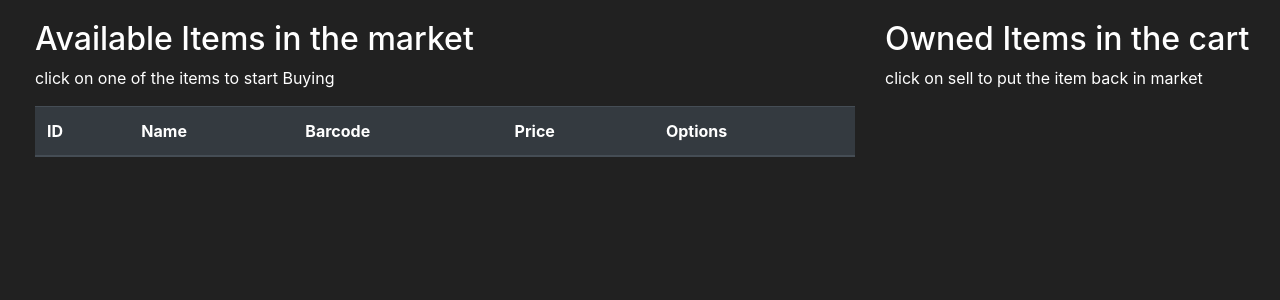
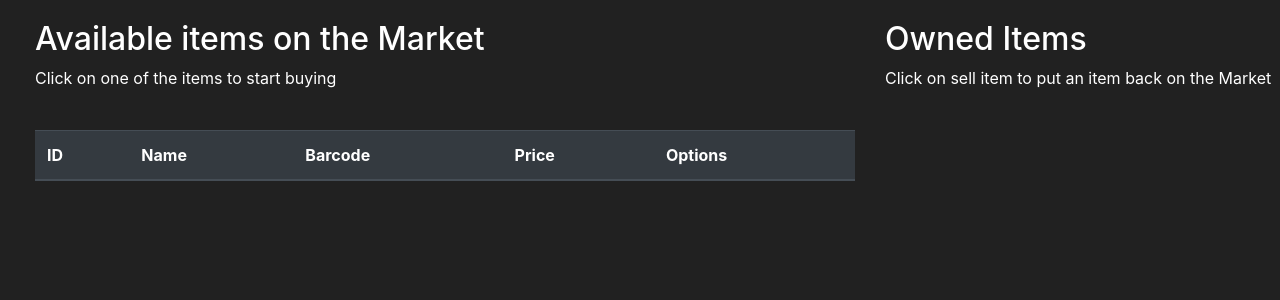
Before and after one commit to manjha28/FlaskWeb, a Flask app: page /market in a window 1280 px wide. Shown: the part 56-356 px from the top of the page. Run offline with Flask 2, Linux system fonts and the light colour scheme; a user stored in the database is signed in; data comes from the database, SQL or seed files in the repository; lists and menus that the app fills with data are empty; some libraries are stand-ins or nearby versions.

Commit message:
Update : Problem with last part

```diff
--- a/ManishWeb/Templates/market.html
+++ b/ManishWeb/Templates/market.html
@@ -1,14 +1,14 @@
 {% extends 'base.html' %}
 {% block title %}
-MarketPage
+Market Page
 {% endblock %}
-
 {% block content %}
 
-<div class="row" style="margin-top: 20px; margin-left: 20px">
+<div class="row" style="margin-top:20px; margin-left:20px">
    <div class="col-8">
-        <h2>Available Items in the market</h2>
-        <p>click on one of the items to start Buying</p>
+       <h2>Available items on the Market</h2>
+       <p>Click on one of the items to start buying</p>
+       <br>
       <table class="table table-hover table-dark">
          <thead>
             <tr>
@@ -18,7 +18,6 @@ MarketPage
                <th scope="col">Barcode</th>
                <th scope="col">Price</th>
                <th scope="col">Options</th>
-
             </tr>
          </thead>
          <tbody>
@@ -26,17 +25,13 @@ MarketPage
             {% for item in items %}
             {% include 'includes/items_modals.html' %}
             <tr>
-                <td>{{item.id}}</td>
-                <td>{{item.name}}</td>
-                <td>{{item.barcode}}BB</td>
-                <td>{{item.price}}INR</td>
+               <td>{{ item.id }}</td>
+               <td>{{ item.name }}</td>
+               <td>{{ item.barcode }}</td>
+               <td>{{ item.price }}$</td>
                <td>
-                    <button class="btn btn-outline btn-info" data-toggle="modal"
-                            data-target="#Modal-MoreInfo-{{ item.id }}">More Info
-                    </button>
-                    <button class="btn btn-outline btn-success" data-toggle="modal"
-                            data-target="#Modal-PurchaseConfirm-{{ item.id }}">Purchase This
-                    </button>
+                  <button class="btn btn-outline btn-info" data-toggle="modal" data-target="#Modal-MoreInfo-{{ item.id }}">More Info</button>
+                  <button class="btn btn-outline btn-success" data-toggle="modal" data-target="#Modal-PurchaseConfirm-{{ item.id }}">Purchase this Item</button>
                </td>
             </tr>
             {% endfor %}
@@ -44,26 +39,28 @@ MarketPage
       </table>
    </div>
    <div class="col-4">
-        <h2>Owned Items in the cart</h2>
-        <p>click on sell to put the item back in market</p>
+        <h2>Owned Items</h2>
+        <p>Click on sell item to put an item back on the Market</p>
         <br>
         <div class="row">
            {% for owned_item in owned_items %}
+           {% include 'includes/owned_items_modals.html' %}
              <div class="col-md-6">
                  <div style="margin-bottom: 5px" class="card text-center bg-dark">
                       <div class="card-body">
-                        <h5 class="card-title">Card Title</h5>
+                          <h5 class="card-title">{{ owned_item.name }}</h5>
                           <button type="button" class="btn btn-outline-danger" style="margin-bottom: 5px"
-                                data-toggle="modal" data-target="#YourDataTarget">
+                                  data-toggle="modal" data-target="#Modal-SellingConfirm-{{ owned_item.id }}">
                               Sell this Item
                           </button>
-                        <p class="card-text"><strong>Additional Text</strong></p>
+                          <p class="card-text"><strong>
+                              This item costs {{ owned_item.price }}$
+                          </strong></p>
                       </div>
                   </div>
              </div>
-            {% endfor%}
+           {% endfor %}
         </div>
    </div>
 </div>
-
 {% endblock %}
--- a/ManishWeb/routes.py
+++ b/ManishWeb/routes.py
@@ -1,7 +1,7 @@
 from ManishWeb import app
 from flask import render_template, redirect, url_for, flash, get_flashed_messages,request
 from ManishWeb.models import Item,User
-from ManishWeb.forms import RegisterForm,LoginForm, PurchaseItemForm
+from ManishWeb.forms import RegisterForm,LoginForm, PurchaseItemForm, SellItemForm
 from ManishWeb import db
 from flask_login import login_user, logout_user, login_required, current_user
 
@@ -23,25 +23,55 @@ def about_page(username):
 @app.route('/market', methods=['GET','POST'])
 @login_required
 def market_page():
-    purchase_item = PurchaseItemForm()
-    ''' LOC below throws us a conirm form submission everytime I refreshed'''
-    # if purchase_item.validate_on_submit():
-    #     print(request.form.get('purchased_item'))
-    if request.method == 'POST':
+    purchase_form = PurchaseItemForm()
+    selling_form = SellItemForm()
+    if request.method == "POST":
+        #Purchase Item Logic
         purchased_item = request.form.get('purchased_item')
         p_item_object = Item.query.filter_by(name=purchased_item).first()
         if p_item_object:
             if current_user.can_purchase(p_item_object):
                 p_item_object.buy(current_user)
+                flash(f"Congratulations! You purchased {p_item_object.name} for {p_item_object.price}$", category='success')
+            else:
+                flash(f"Unfortunately, you don't have enough money to purchase {p_item_object.name}!", category='danger')
+        #Sell Item Logic
+        sold_item = request.form.get('sold_item')
+        s_item_object = Item.query.filter_by(name=sold_item).first()
+        if s_item_object:
+            if current_user.can_sell(s_item_object):
+                s_item_object.sell(current_user)
+                flash(f"Congratulations! You sold {s_item_object.name} back to market!", category='success')
+            else:
+                flash(f"Something went wrong with selling {s_item_object.name}", category='danger')
 
-                flash(f"Congratulations! You have successfully purchased {p_item_object.name} for {p_item_object.price}", category='success')
-            else:
-                flash(f"You do not have enough funds to purchase {p_item_object.name} as the remaining balance is {p_item_object.price}", category='danger')
-            return redirect(url_for('market_page'))
-    if request.method == 'GET':
+
+        return redirect(url_for('market_page'))
+
+    if request.method == "GET":
+        items = Item.query.filter_by(owner=None)
         owned_items = Item.query.filter_by(owner=current_user.id)
-        items = Item.query.filter_by(owner=None)
-        return render_template('market.html', items=items, purchase_item=purchase_item, owned_items=owned_items)
+        return render_template('market.html', items=items, purchase_form=purchase_form, owned_items=owned_items, selling_form=selling_form)
+# def market_page():
+#     purchase_item = PurchaseItemForm()
+#     ''' LOC below throws us a conirm form submission everytime I refreshed'''
+#     # if purchase_item.validate_on_submit():
+#     #     print(request.form.get('purchased_item'))
+#     if request.method == 'POST':
+#         purchased_item = request.form.get('purchased_item')
+#         p_item_object = Item.query.filter_by(name=purchased_item).first()
+#         if p_item_object:
+#             if current_user.can_purchase(p_item_object):
+#                 p_item_object.buy(current_user)
+#
+#                 flash(f"Congratulations! You have successfully purchased {p_item_object.name} for {p_item_object.price}", category='success')
+#             else:
+#                 flash(f"You do not have enough funds to purchase {p_item_object.name} as the remaining balance is {p_item_object.price}", category='danger')
+#             return redirect(url_for('market_page'))
+#     if request.method == 'GET':
+#         items = Item.query.filter_by(owner=None)
+#         owned_items = Item.query.filter_by(owner=current_user.id)
+#         return render_template('market.html', items=items, purchase_item=purchase_item, owned_items=owned_items)
         # items = [
     #     {'id': 1, 'name': 'Phone', 'barcode': '893212299897', 'price': 500},
     #     {'id': 2, 'name': 'Laptop', 'barcode': '123985473165', 'price': 900},
```
Lines whose indentation alone changed are shown as unchanged.
